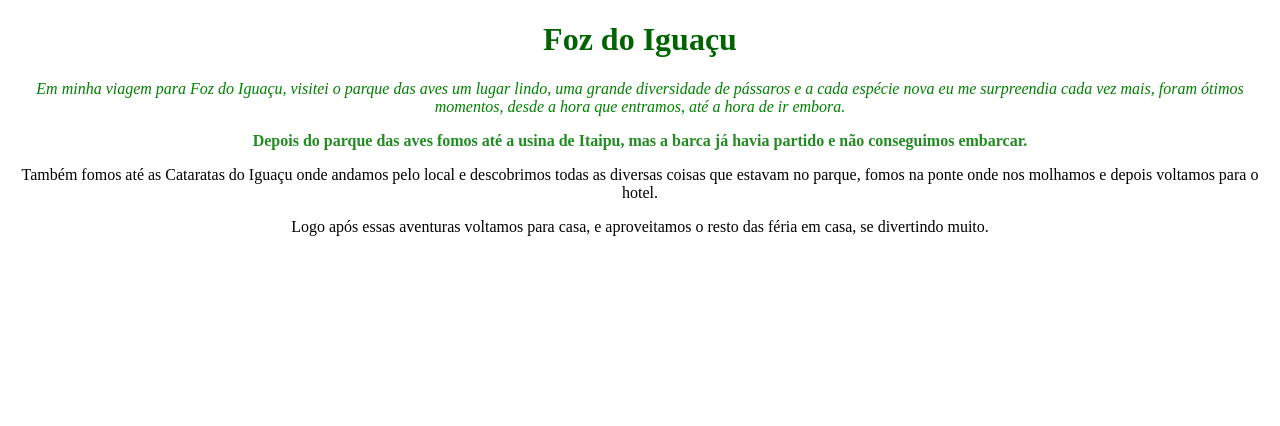
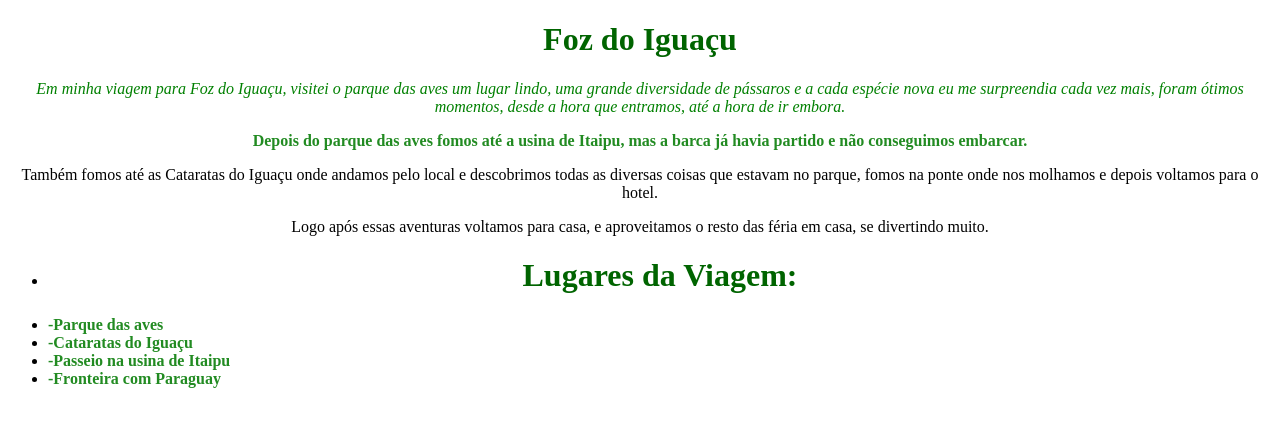
Before and after one commit to AlcantaraRafa/Rafael-1-A-HTML, a plain HTML site: page index.html in a window 1280 px wide. Drawn offline with Linux system fonts and the light colour scheme.

Commit message:
Add files via upload

```diff
--- a/index.html
+++ b/index.html
@@ -7,9 +7,7 @@
      <link rel="stylesheet" type="text/css" href="style.css">
 
 
-      <style>
 
-      </style>
 </head>
 <body>
 
@@ -20,6 +18,20 @@
  <p> Também fomos até as Cataratas do Iguaçu onde andamos pelo local e descobrimos todas as diversas coisas que estavam no parque, fomos na ponte onde nos molhamos e depois voltamos para o hotel.</p>
  <p>  Logo após essas aventuras voltamos para casa, e aproveitamos o resto das féria em casa, se divertindo muito.</p>
 
+<ul>
+<li><h1>Lugares da Viagem:</h1></li>
+<li><strong>-Parque das aves</strong></li>
+<li><strong>-Cataratas do Iguaçu</strong></li>
+<li><strong>-Passeio na usina de Itaipu</strong></li>
+<li><strong>-Fronteira com Paraguay</strong></li>
+</ul>
+
+
+
+
+
+
+
 
 </body>
 </html>
```
